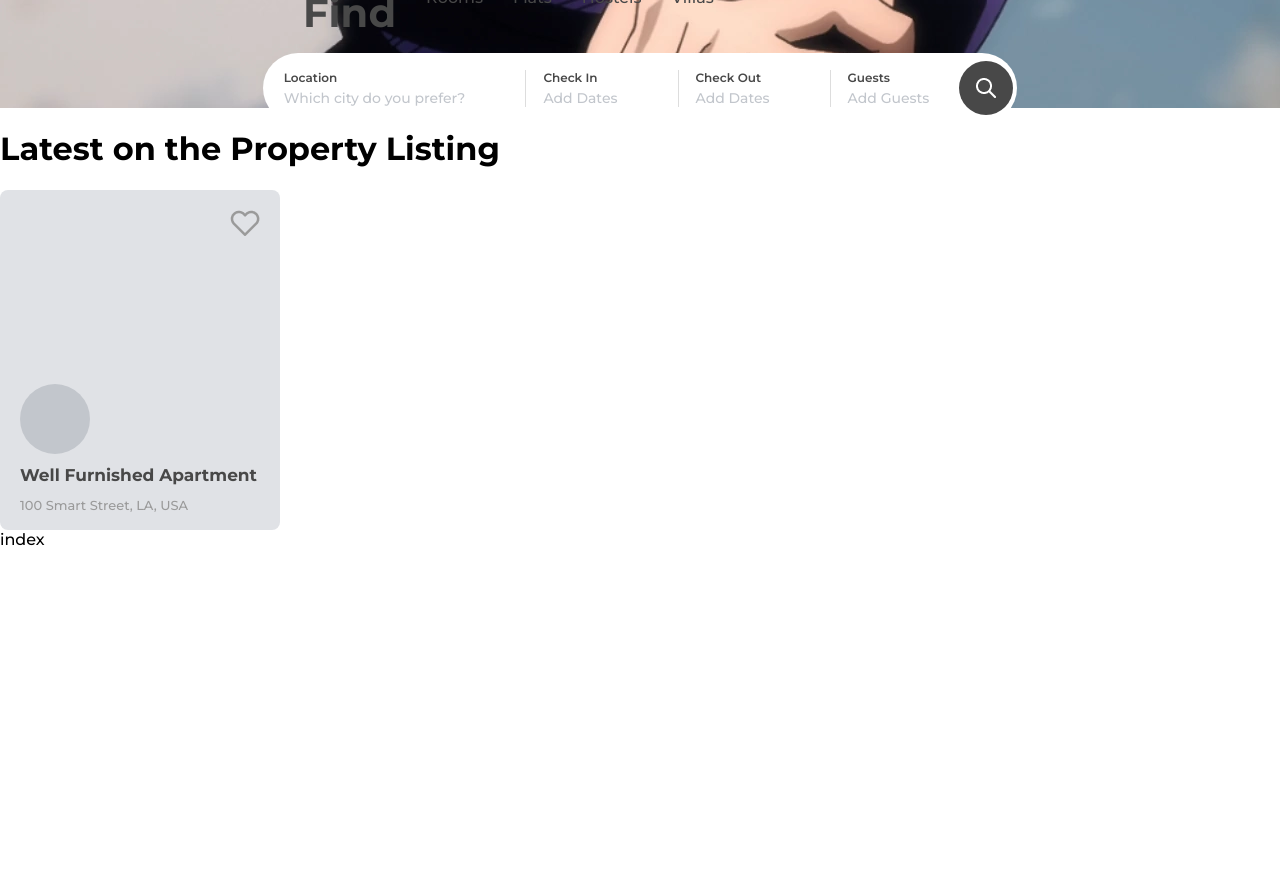
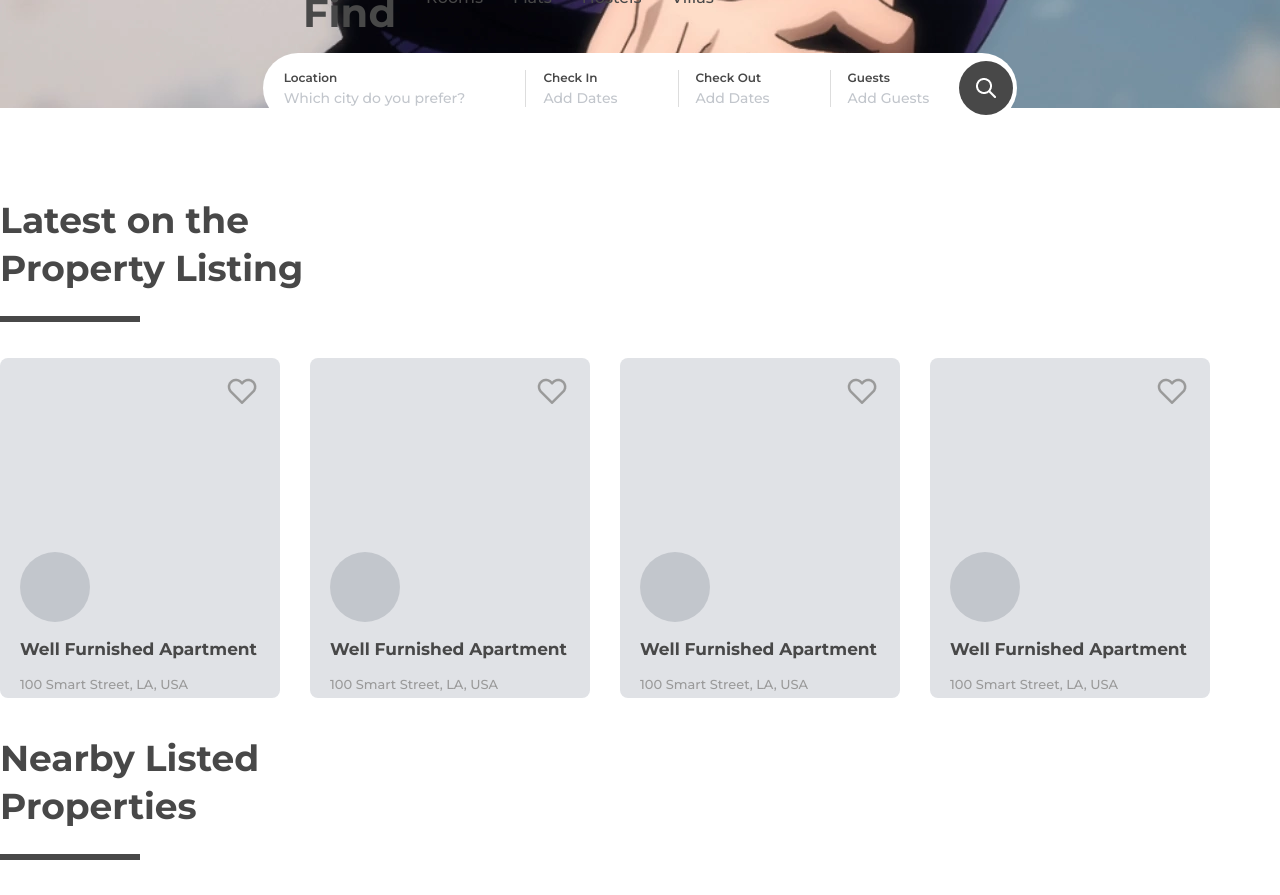
Before and after one commit to raelalves182/hotel_website, a React (Create React App) app: page / in a window 1280 px wide. Shown: the part 540-1435 px from the top of the page. Before the commit the page ends 1089 px from the top, so only its background shows below. Built offline with nearby package versions, Linux system fonts and the light colour scheme.

Commit message:
feat: home cards

```diff
--- a/src/App.js
+++ b/src/App.js
@@ -3,6 +3,7 @@ import Footer from '../src/components/Footer/index';
 import Card from '../src/components/Card/index';
 import 'flexboxgrid';
 import '../src/styles/reset.css'
+import { Box, Content, Title } from './styles/home';
 
 function App() {
   return (
@@ -10,10 +11,44 @@ function App() {
       <Header />
         <div className="container">
           <main>
-            <div>
-              <h1>Latest on the Property Listing</h1>
-              <Card />
-            </div>
+            <Content>
+              <section>
+                <Title>Latest on the Property Listing</Title>
+                <div>
+                  {Array.from({ length: 4 })?.map((_, index) => (
+                    <Card key={index} />
+                  ))}
+                </div>
+              </section>
+
+              <section>
+                <Title>Nearby Listed Properties</Title>
+                <div>
+                  {Array.from({ length: 4 })?.map((_, index) => (
+                    <Card key={index} />
+                  ))}
+                </div>
+              </section>
+
+              <section>
+                <Title>Top Rated Properties</Title>
+                <div>
+                  {Array.from({ length: 4 })?.map((_, index) => (
+                    <Card key={index} />
+                  ))}
+                </div>
+              </section>
+
+              <Box>
+                <div>
+                  <h1>Try Hosting With Us</h1>
+                  <span>Earn extra just by renting your property...</span>
+                  <div>
+                    <button>Become A Host</button>
+                  </div>
+                </div>
+              </Box>
+            </Content>
           </main>
         </div>
       <Footer />
--- a/src/components/Card/styles.js
+++ b/src/components/Card/styles.js
@@ -20,7 +20,7 @@ export const Card = styled.div`
 export const Content = styled.div`
   display: flex;
   flex-direction: column;
-  gap: 147px;
+  gap: 147px !important;
   padding: 20px;
 
   div {
@@ -32,6 +32,7 @@ export const Content = styled.div`
     display: flex;
     flex-direction: column;
     justify-content: end;
+    gap: 0;
   }
 `;
 
--- /dev/null
+++ b/src/styles/home.js
@@ -0,0 +1,67 @@
+import styled from "styled-components";
+
+export const Content = styled.section`
+  margin-top: 88px;
+
+  div {
+    display: flex;
+    gap: 30px;
+  }
+`;
+
+export const Title = styled.h1`
+  color: #484848;
+  font-size: 36px;
+  line-height: 48px;
+  max-width: 340px;
+  width: 100%;
+
+  &:after {
+    content: "";
+    display: block;
+    width: 140px;
+    height: 6px;
+    background: #484848;
+    margin-top: 24px;
+  }
+`;
+
+export const Box = styled.section`
+  max-width: 1200px;
+  height: 395px;
+  background: #EFF0F2;
+  border-radius: 12px;
+  margin-top: 110px;
+
+  > div {
+    display: block;
+    padding-top: 70px;
+    padding-left: 55px;
+  }
+
+  h1 {
+    color: #484848;
+    font-size: 38px;
+    line-height: 52px;
+    max-width: 328px;
+    width: 100%;
+    margin: 0 0 24px;
+  }
+
+  span {
+    color: #9A9A9A;
+    font-size: 16px;
+  }
+
+  button {
+    width: 220px;
+    height: 60px;
+    background: #484848;
+    border-radius: 30px;
+    border: none;
+    color: #fff;
+    cursor: pointer;
+    padding: 0;
+    margin-top: 34px;
+  }
+`;
```
